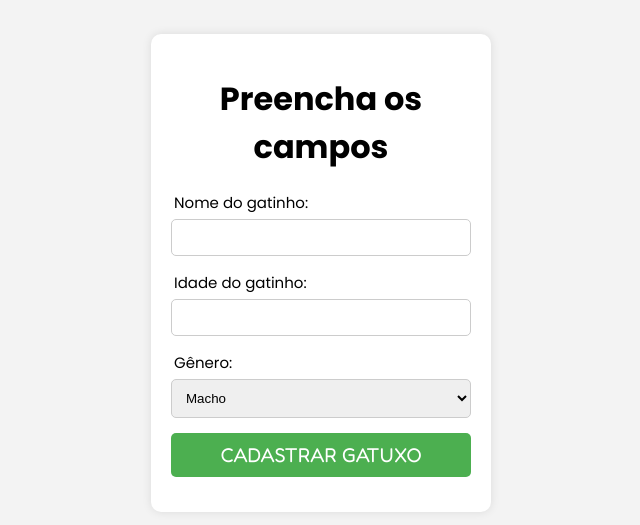
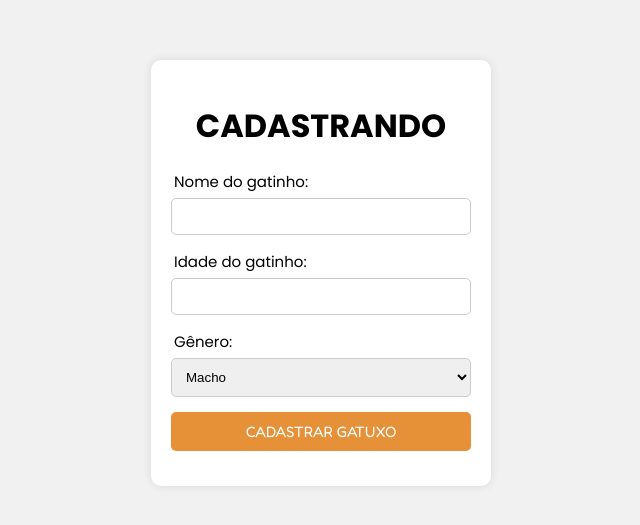
Before and after one commit to sofiasaless/cats-API, a plain HTML site: page frontEnd/index.html in a window 1280 px wide. Shown: the part 127-652 px from the top of the page, without its empty margins (319-959 px from the left). Drawn offline with Linux system fonts and the light colour scheme.

Commit message:
ajustes na página

```diff
--- a/frontEnd/assets/style.css
+++ b/frontEnd/assets/style.css
@@ -7,13 +7,23 @@
 }
 
 body {
-    background-color: #f3f3f3;
+    background-color: #f1f1f1;
     display: flex;
     justify-content: center;
     align-items: center;
     font-family: 'Poppins', sans-serif;
     height: 100vh;
     margin: 0;
+}
+
+.alerta {
+    background-color: #ea4335;
+    font-size: 11px;
+    font-family:Verdana, Geneva, Tahoma, sans-serif;
+    padding: 5px;
+    margin-bottom: 7px;
+    color: white;
+    text-align: center;
 }
 
 div {
@@ -33,6 +43,7 @@ form {
 h1 {
     margin-bottom: 20px;
     text-align: center;
+    text-transform: uppercase;
 }
 
 label {
@@ -49,15 +60,15 @@ input, select, button {
 }
 
 button {
-    background-color: #4CAF50;
+    background-color: #e69138;
     color: white;
     border: none;
     cursor: pointer;
-    font-size: 20px;
+    font-size: 15px;
     font-family: 'Fredoka', sans-serif;
     text-transform: uppercase;
 }
 
 button:hover {
-    background-color: #45a049;
+    background-color: #b45f06;
 }
--- a/frontEnd/index.html
+++ b/frontEnd/index.html
@@ -10,24 +10,25 @@
 
     <div id="container">
         <form id="cat-save">
-            <h1>Preencha os campos</h1>
+            <h1>Cadastrando</h1>
+            <span id="alerta"></span>
             <label for="name">Nome do gatinho:</label>
-            <input type="text" maxlength="20" id="name" name="name" required>
+            <input type="text" maxlength="20" id="name" name="name">
 
             <label for="age">Idade do gatinho:</label>
-            <input type="number" min="0" max="20" id="age" name="age" required>
+            <input type="number" min="0" max="20" id="age" name="age">
 
             <label for="gender">Gênero:</label>
-            <select name="gender" id="gender" required>
+            <select name="gender" id="gender">
                 <option value="Macho">Macho</option>
                 <option value="Femea">Fêmea</option>
             </select>
 
-            <button type="submit">Cadastrar gatuxo</button>
-
+            <button id="register" type="submit">Cadastrar gatuxo</button>
         </form>
     </div>
 
+    <script src="assets/script.js"></script>
 
 </body>
 </html>
```
